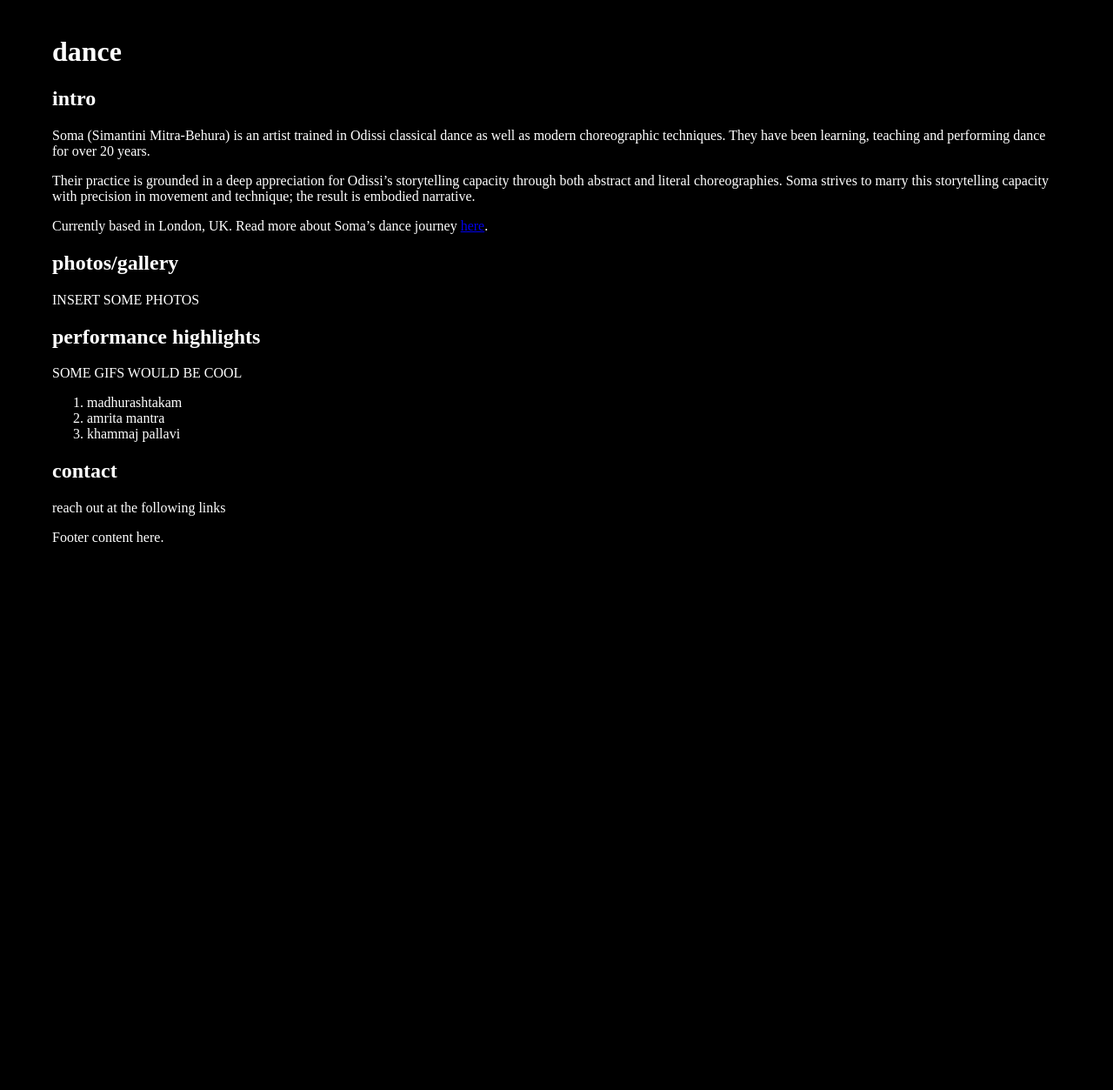
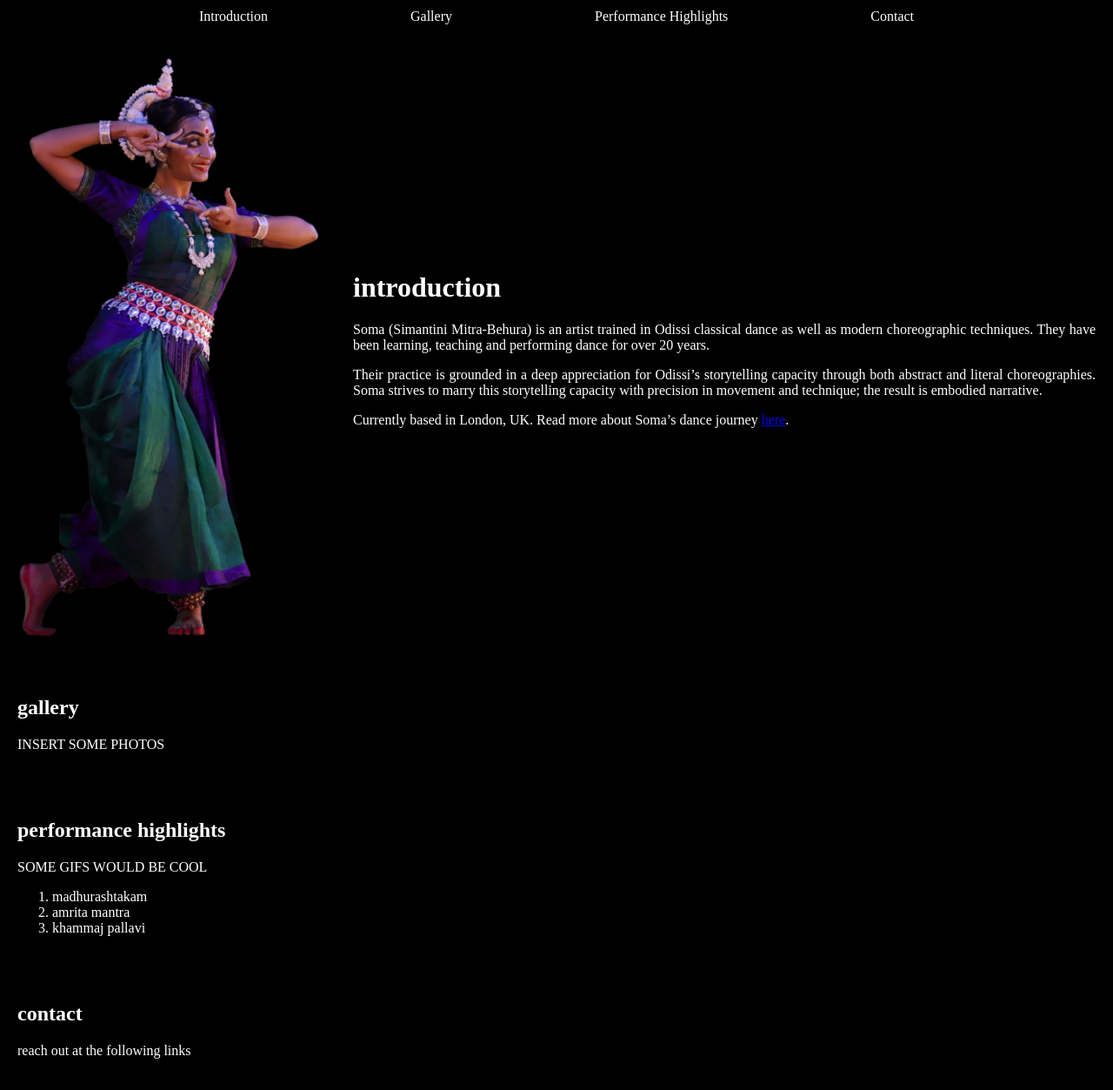
Before and after one commit to smbehura/smbehura.github.io, a Jekyll site: the page built from dance.markdown, in a window 1280 px wide. Shown: the whole page at 87% size. Built offline with Jekyll 4.4.1, drawn with Linux system fonts in a browser that asks for light colours; some web fonts are replaced; before the commit the page ends 900 px from its top, so only the background shows below that.

Commit message:
added pictures and format changes

```diff
--- a/_layouts/dancejourney.html
+++ b/_layouts/dancejourney.html
@@ -11,12 +11,16 @@
 </head>
 <body>
     <div class="container">
+        <div class="background-image">
+            <div class="text-overlay">
                 <header>
                     <h1>{{ page.title }}</h1>
                 </header>
                 <main>
                         {{ content }}
                 </main>
+            </div>
+        </div>
         <footer>
             Footer content here.
         </footer>
--- /dev/null
+++ b/_layouts/danceoverview.html
@@ -0,0 +1,44 @@
+<!DOCTYPE html>
+<html lang="en">
+<head>
+    <meta charset="UTF-8">
+    <meta name="viewport" content="width=device-width, initial-scale=1.0">
+    <title>{{ page.title }}</title>
+    <link rel="stylesheet" href="{{ '/assets/css/danceoverview.css' | relative_url }}">
+    <link rel="preconnect" href="https://fonts.googleapis.com">
+    <link rel="preconnect" href="https://fonts.gstatic.com" crossorigin>
+    <link href="https://fonts.googleapis.com/css2?family=Quando&display=swap" rel="stylesheet">
+</head>
+<body>
+    <nav class="navigation">
+        <!-- Navigation links generated via Liquid tags -->
+        {% for header in page.headers %}
+            <a href="#{{ header.id }}">{{ header.title }}</a>
+        {% endfor %}
+    </nav>
+
+    <!-- Specific section with image on the left and text on the right -->
+    {% assign sections = content | split: '<!-- section-split -->' %}
+    <div class="intro-section" markdown="1">
+        <div class="image-container">
+            <img src="{{ page.intro_image | relative_url }}" alt="Intro Image">
+        </div>
+        <div class="text-container">
+            {{ sections[0] }}
+        </div>
+    </div>
+
+    <!-- General content sections -->
+    <div class="general-content" markdown="1">
+        {{ sections[1] }}
+    </div>
+
+    <div class="general-content" markdown="1">
+        {{ sections[2] }}
+    </div>
+
+    <div class="general-content" markdown="1">
+        {{ sections[3] }}
+    </div>
+</body>
+</html>
--- a/assets/css/dance.css
+++ b/assets/css/dance.css
@@ -21,6 +21,27 @@ body {
     /* font-family: 'Open Sans', sans-serif; /* Specific font for everything inside the container */
 }
 
+.background-image {
+    background-image: url('../../assets/images/dance_redhaze.jpg');
+    height: 100%;
+    background-position: center;
+    background-repeat: no-repeat;
+    background-size: cover;
+    display: flex;
+    justify-content: center;
+    align-items: center;
+}
+
+.text-overlay {
+    background-color: rgba(0, 0, 0, 0.5); /* Semi-transparent black */
+    color: white;
+    font-size: 18px;
+    padding: 20px;
+    border-radius: 8px;
+    width: 80%; /* Adjust width as needed */
+    text-align: left;
+}
+
 @media (max-width: 768px) {
     .container {
         padding: 10px; /* Smaller padding for smaller devices */
--- /dev/null
+++ b/assets/css/danceoverview.css
@@ -0,0 +1,81 @@
+body {
+    margin: 0;
+    font-family: 'Quando', serif;
+    /* font-family: 'Arial', sans-serif; /* Set a default font for the page */
+    background-color: #000; /* Black background */
+    color: #fff; /* White text */
+}
+
+.container {
+    max-width: 1200px; /* Maximum width of the container */
+    width: 100%; /* Make the container width 100% */
+    margin: 0 auto; /* Center the container */
+    padding: 20px; /* Padding around the content */
+    box-sizing: border-box;
+    background-color: #000; /* Black background for the container if needed */
+    color: #fff; /* White text for content within the container */
+}
+
+.container * {
+    font-family: 'Quando', serif;
+    /* font-family: 'Open Sans', sans-serif; /* Specific font for everything inside the container */
+}
+
+@media (max-width: 768px) {
+    .container {
+        padding: 10px; /* Smaller padding for smaller devices */
+    }
+}
+
+.navigation {
+    background-color: rgb(0, 0, 0);
+    color: white;
+    padding: 10px;
+    text-align: center;
+}
+
+.navigation a {
+    color: white;
+    padding: 80px;
+    text-decoration: none;
+}
+
+.intro-section {
+    display: flex;
+    align-items: center;
+    justify-content: space-between;
+    flex-direction: row; /* Ensures the children are laid out in a row */
+}
+
+.image-container {
+    flex-basis: 30%; /* Takes up 40% of the intro section */
+    padding: 10px;
+}
+
+.image-container img {
+    width: 100%; /* Ensures the image scales with the container */
+    height: auto; /* Maintain aspect ratio */
+    min-width: 0; /* Prevents the image from forcing a larger width */
+}
+
+
+.text-container {
+    flex-basis: 70%; /* Takes up 60% of the intro section */
+    padding: 20px;
+    text-align: justify;
+}
+
+.general-content {
+    padding: 20px;
+    text-align: left;
+}
+
+@media (max-width: 768px) {
+    .intro-section {
+        flex-direction: column;
+    }
+
+    .image-container, .text-container {
+        flex-basis: 100%; /* Stack on top of each other on smaller screens */
+    }
+}
--- a/dance.markdown
+++ b/dance.markdown
@@ -1,17 +1,31 @@
 ---
-layout: dancejourney
+layout: danceoverview
 title: dance
 permalink: /dance/
+intro_image: ../../assets/images/dance_bluestandup_clean.png
+headers:
+  - id: intro
+    title: Introduction
+  - id: gallery
+    title: Gallery
+  - id: performance
+    title: Performance Highlights
+  - id: contact
+    title: Contact
 ---
-## intro
+# introduction
 Soma (Simantini Mitra-Behura) is an artist trained in Odissi classical dance as well as modern choreographic techniques. They have been learning, teaching and performing dance for over 20 years.
 
 Their practice is grounded in a deep appreciation for Odissi's storytelling capacity through both abstract and literal choreographies. Soma strives to marry this storytelling capacity with precision in movement and technique; the result is embodied narrative.
 
 Currently based in London, UK. Read more about Soma's dance journey [here](https://somadoes.com/dance/asajourney/).
 
-## photos/gallery
+<!-- section-split -->
+
+## gallery
 INSERT SOME PHOTOS
+
+<!-- section-split -->
 
 ## performance highlights
 SOME GIFS WOULD BE COOL
@@ -20,5 +34,7 @@ SOME GIFS WOULD BE COOL
 2. amrita mantra
 3. khammaj pallavi
 
+<!-- section-split -->
+
 ## contact
 reach out at the following links
```
Also changed, not shown: assets/images/dance_ashoka.jpg (added), assets/images/dance_barsha1.jpg (added), assets/images/dance_barsha2.jpg (added), assets/images/dance_bluestandup_clean.png (added), assets/images/dance_madhu2.jpg (added), assets/images/dance_madhu3.jpg (added), assets/images/dance_peace.jpg (added), assets/images/dance_peacock.jpg (added), assets/images/dance_pruthbi.jpg (added), assets/images/dance_rp.jpg (added). Lines whose indentation alone changed are shown as unchanged.
